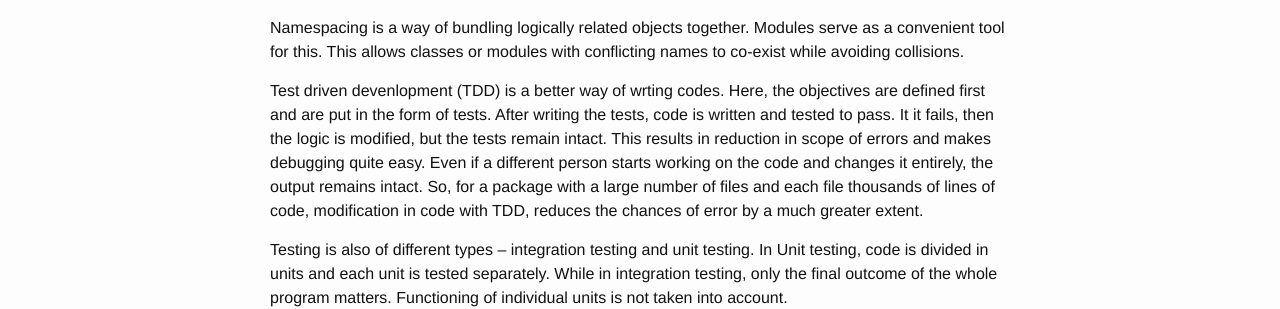
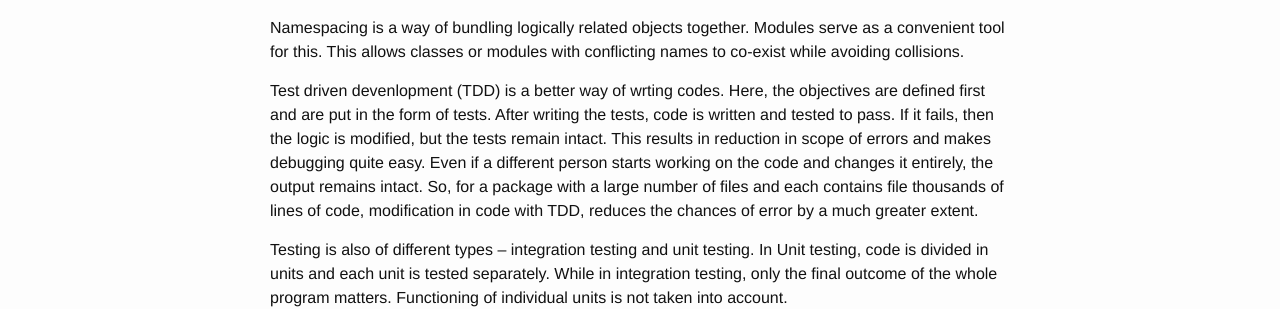
Before and after one commit to shuklahimanshu/shuklahimanshu.github.io, a Jekyll site: the page built from _posts/2015-05-28-Ruby-and-TDD.markdown, in a window 1280 px wide. Shown: the part 520-829 px from the top of the page. Built offline with Jekyll 4.4.1, drawn with Linux system fonts in a browser that asks for light colours.

Commit message:
[Himanshu] Typo corrections

```diff
--- a/_posts/2015-05-28-Ruby-and-TDD.markdown
+++ b/_posts/2015-05-28-Ruby-and-TDD.markdown
@@ -15,7 +15,7 @@ Ruby has a vast collection of libraries called gems.
 
 Namespacing is a way of bundling logically related objects together. Modules serve as a convenient tool for this. This allows classes or modules with conflicting names to co-exist while avoiding collisions.
 
-Test driven devenlopment (TDD) is a better way of wrting codes. Here, the objectives are defined first and are put in the form of tests. After writing the tests, code is written and tested to pass. It it fails, then the logic is modified, but the tests remain intact. This results in reduction in scope of errors and makes debugging quite easy. Even if a different person starts working on the code and changes it entirely, the output remains intact. So, for a package with a large number of files and each file thousands of lines of code, modification in code with TDD, reduces the chances of error by a much greater extent.
+Test driven devenlopment (TDD) is a better way of wrting codes. Here, the objectives are defined first and are put in the form of tests. After writing the tests, code is written and tested to pass. If it fails, then the logic is modified, but the tests remain intact. This results in reduction in scope of errors and makes debugging quite easy. Even if a different person starts working on the code and changes it entirely, the output remains intact. So, for a package with a large number of files and each contains file thousands of lines of code, modification in code with TDD, reduces the chances of error by a much greater extent.
 
 Testing is also of different types – integration testing and unit testing. In Unit testing, code is divided in units and each unit is tested separately. While in integration testing, only the final outcome of the whole program matters. Functioning of individual units is not taken into account.
 
```
